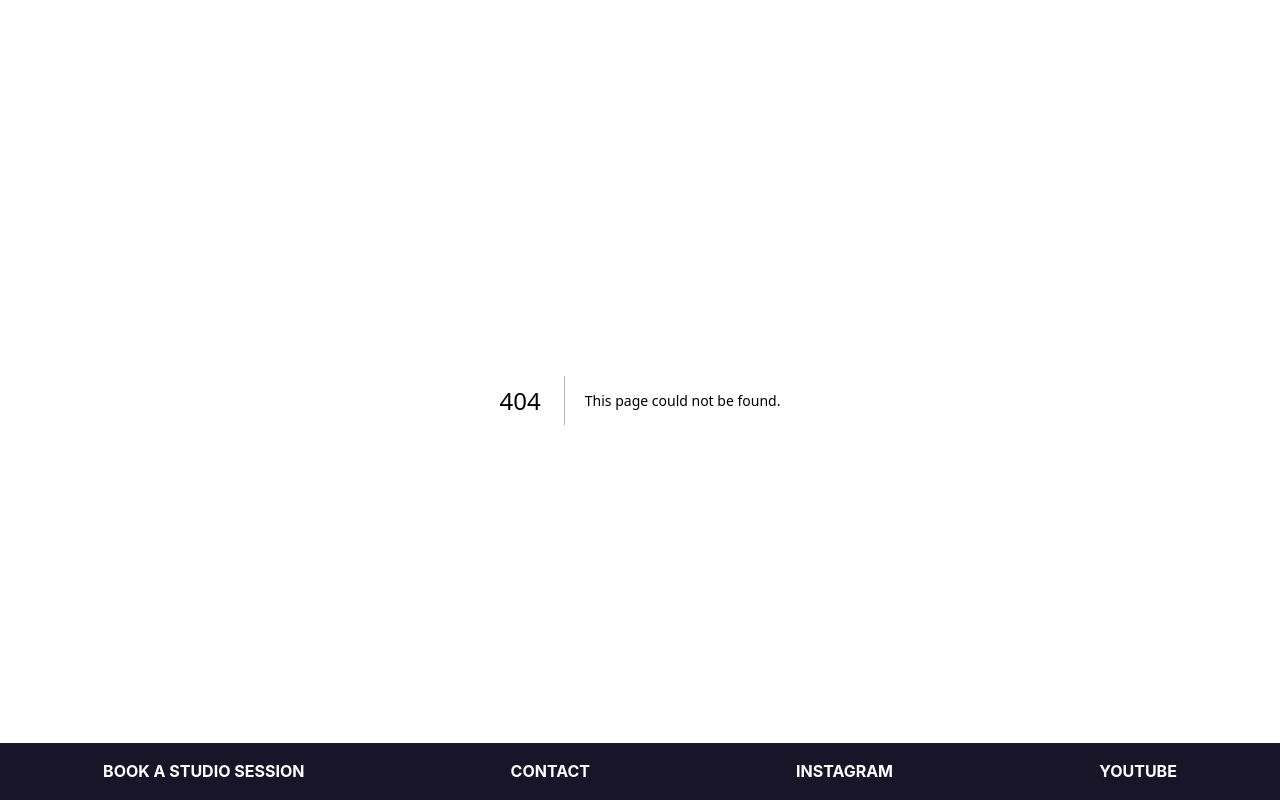
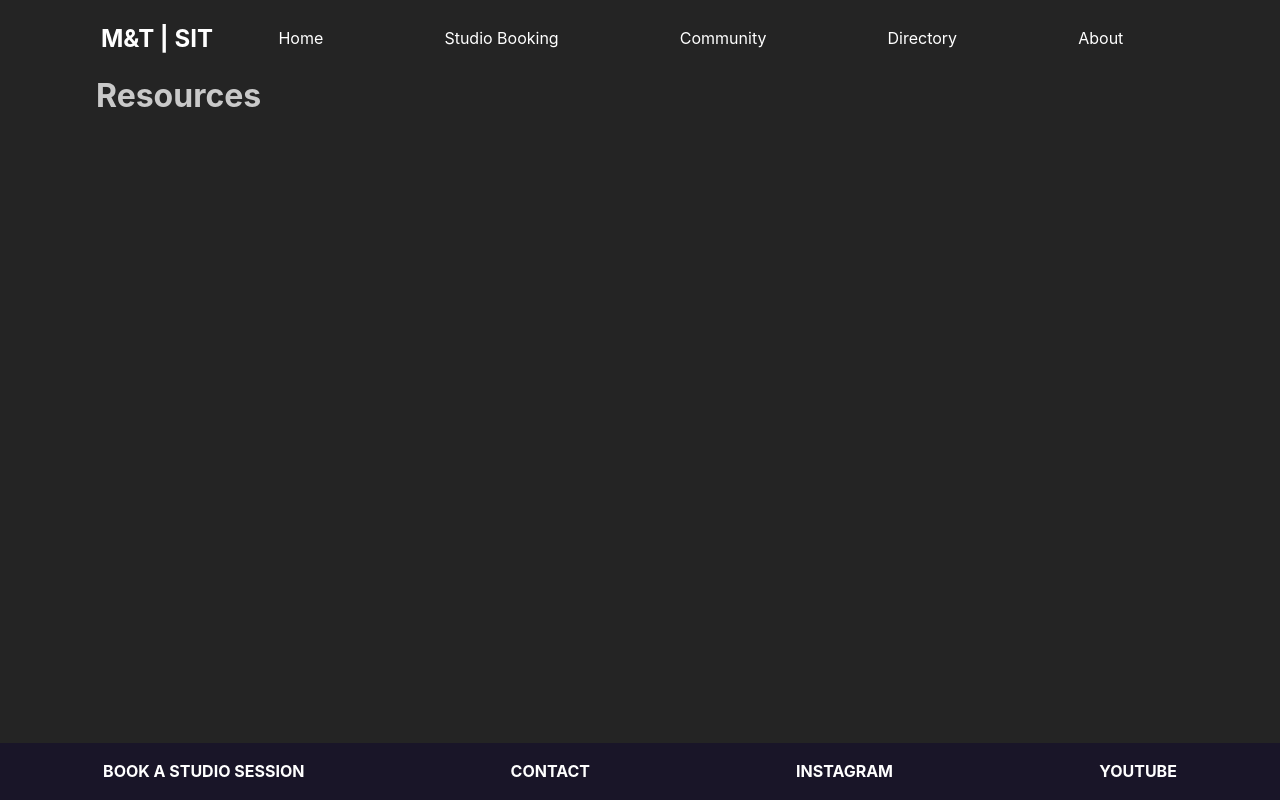
Before and after one commit to alexanderjalexander/stevensmandtsite, a Next.js app: page /resources in a window 1280 px wide. Before the commit this address had no page. Built offline with nearby package versions, Linux system fonts and the light colour scheme.

Commit message:
New Resources Page

```diff
--- /dev/null
+++ b/src/app/resources/page.tsx
@@ -0,0 +1,9 @@
+export default function Page() {
+    return (
+        <main>
+            <div>
+                <h1>Resources</h1>
+            </div>
+        </main>
+    )
+}
```
